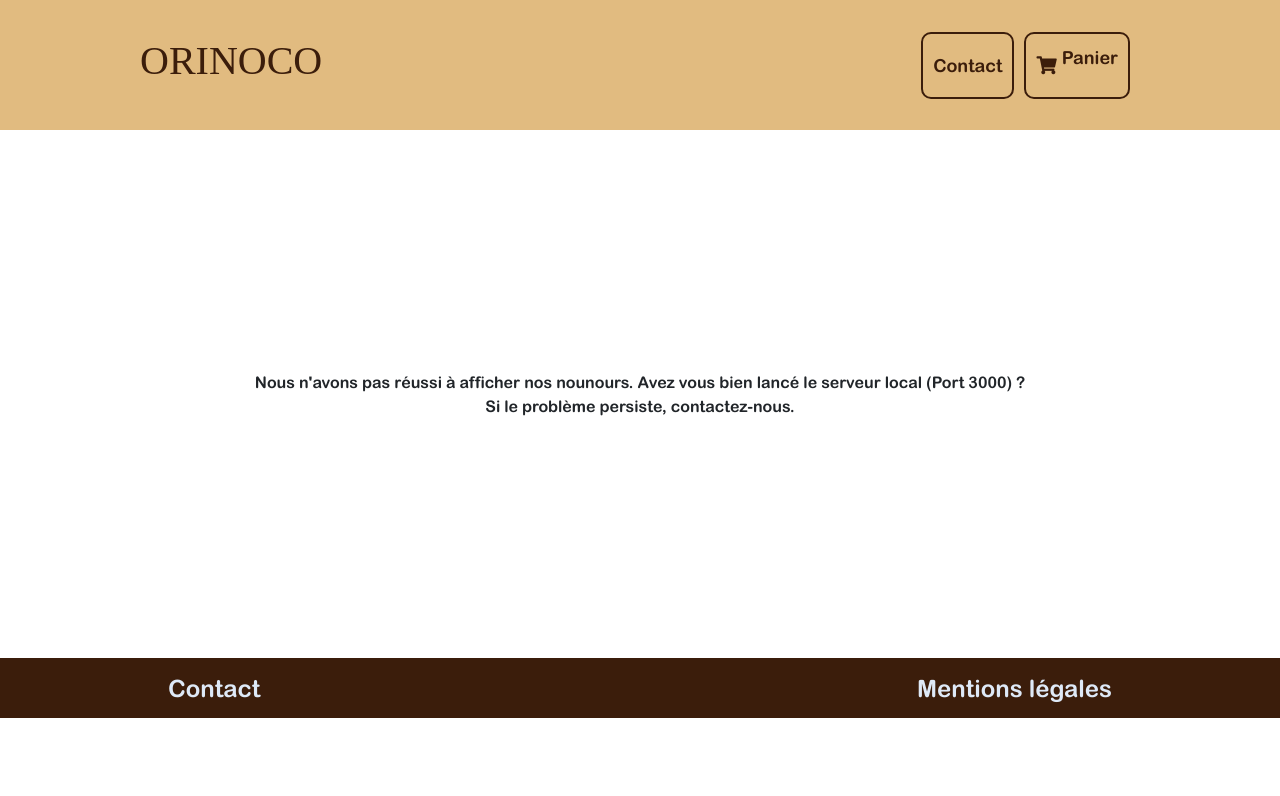
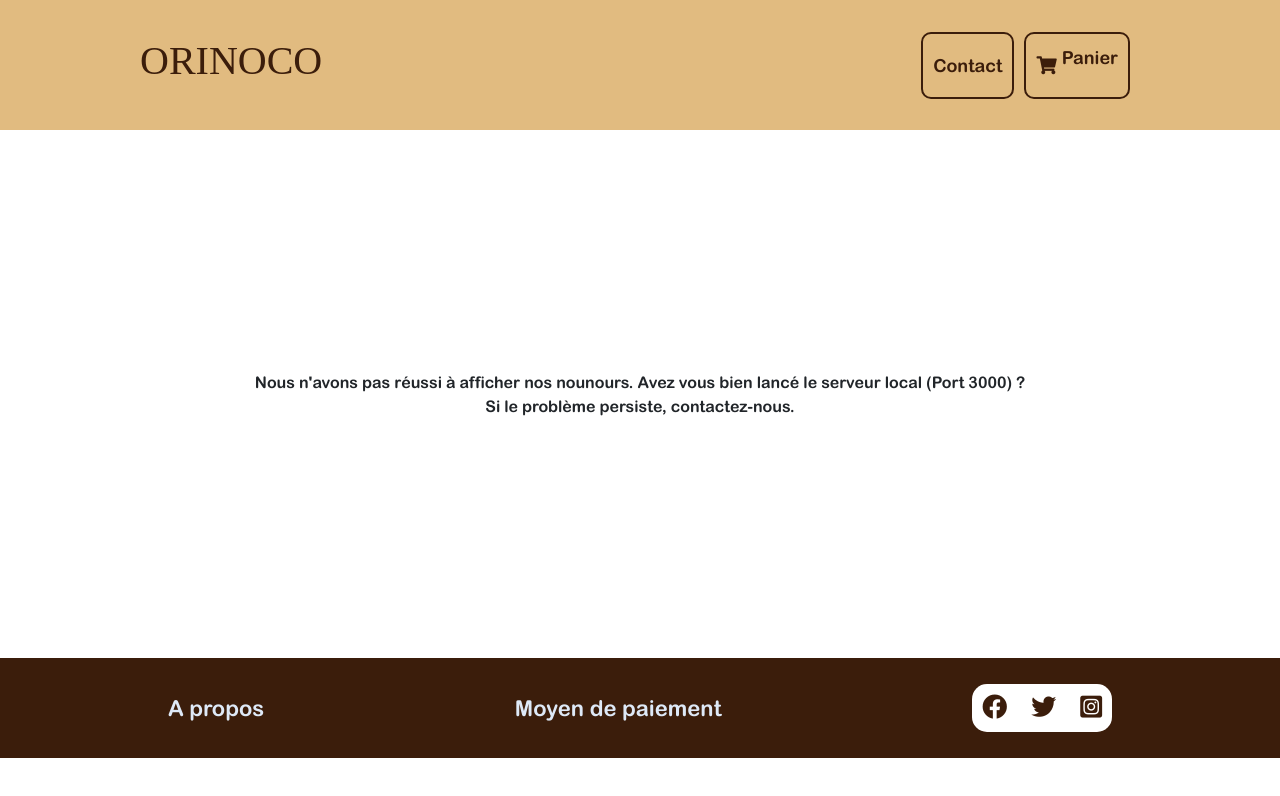
Before and after one commit to Baptiste-B-git/BaptisteBiancardino-5-10082021, a plain HTML site: page frontend/index.html in a window 1280 px wide. Drawn offline with nearby package versions, Linux system fonts and the light colour scheme; no server answers.

Commit message:
modif footer accueil

```diff
--- a/frontend/Styles/index.scss
+++ b/frontend/Styles/index.scss
@@ -212,7 +212,7 @@ h1 {
     background: $primary-color;
     @include flex-center;
     width: 100%;
-    height: 60px;
+    height: 100px;
     .nav {
       max-width: 1700px;
       color: $text-color;
@@ -222,10 +222,36 @@ h1 {
       padding: 0 40px;
       &__link {
         color: $text-color;
-        font-size: 24px;
+        font-size: 22px;
+        &:hover{
+          color: $secondary-color;
+          transform: scale(1.08, 1.08);
+          transition: 0.3s ease;
+        }
       }
     }
   }
+.res-sociaux {
+background: white;
+border-radius: 15px;
+&:hover{
+  background: $secondary-color;
+}
+}
+.res-sociaux a {
+  display: inline-block;
+  text-align: center;
+  padding: 10px;
+  color: $primary-color;
+}
+.fab, .far {
+  font-size: 25px;
+  &:hover{
+    transform: scale(1.15, 1.15);
+    transition: 0.3s ease;
+  }
+}
+
 
   // Responsive
 
--- a/frontend/index.html
+++ b/frontend/index.html
@@ -42,8 +42,13 @@
     </main>
     <footer>
         <div class="nav">
-            <a href="" class="nav__link">Contact</a>
-            <a href="" class="nav__link">Mentions légales</a>
+            <a href="" class="nav__link">A propos</a>
+            <a href="" class="nav__link">Moyen de paiement</a>
+            <div class="res-sociaux">
+                <a aria-label="facebook" href="facebook.com"><i class="fab fa-facebook" aria-hidden="true"></i></a>
+                <a aria-label="twitter" href="twitter.com"><i class="fab fa-twitter" aria-hidden="true"></i></a>
+                <a aria-label="instagram" href="instagram.com"><i class="fab fa-instagram-square" aria-hidden="true"></i></a>
+            </div>
         </div>
     </footer>
 
```
Also changed, not shown: frontend/Styles/index.css, 1 other file.
